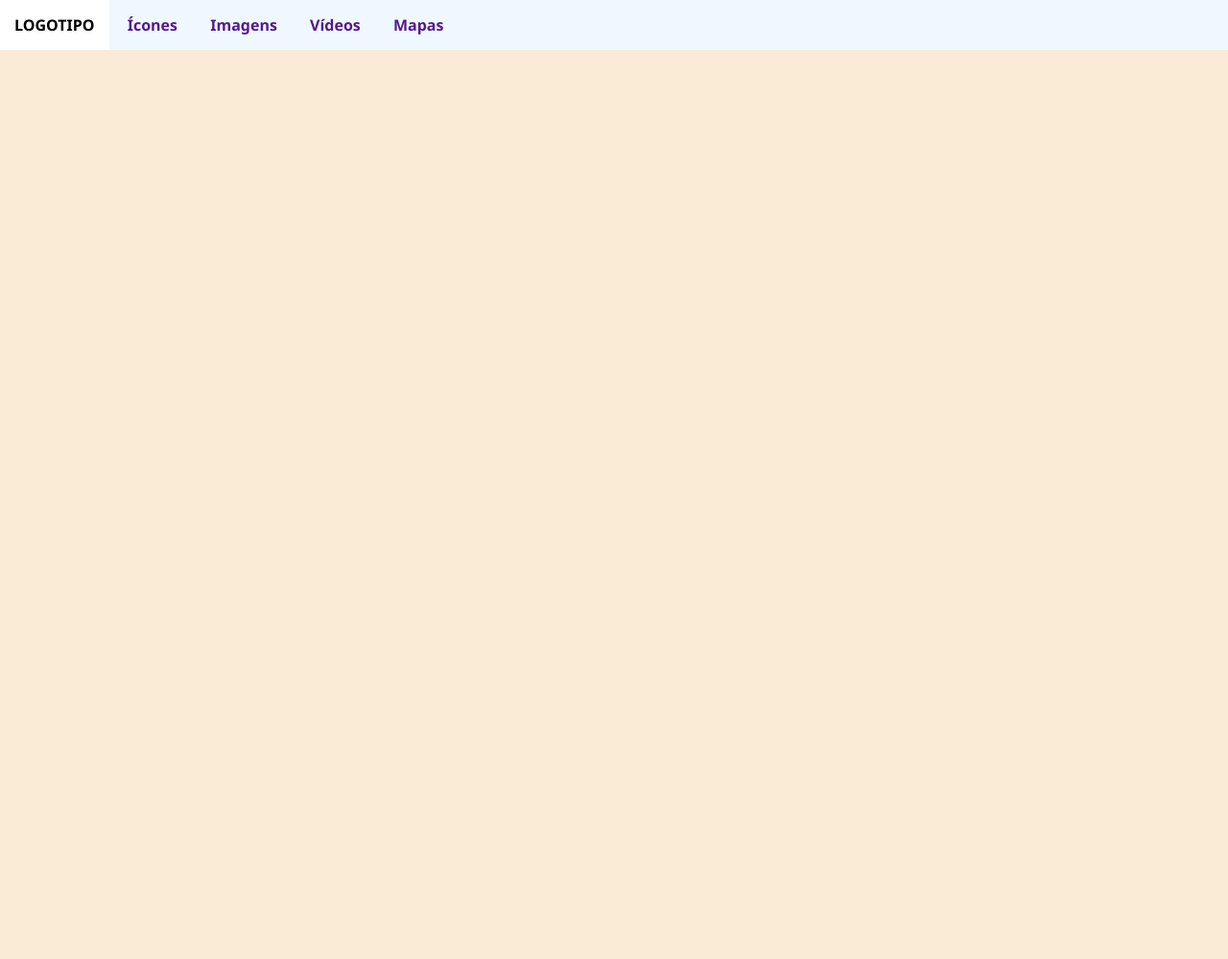
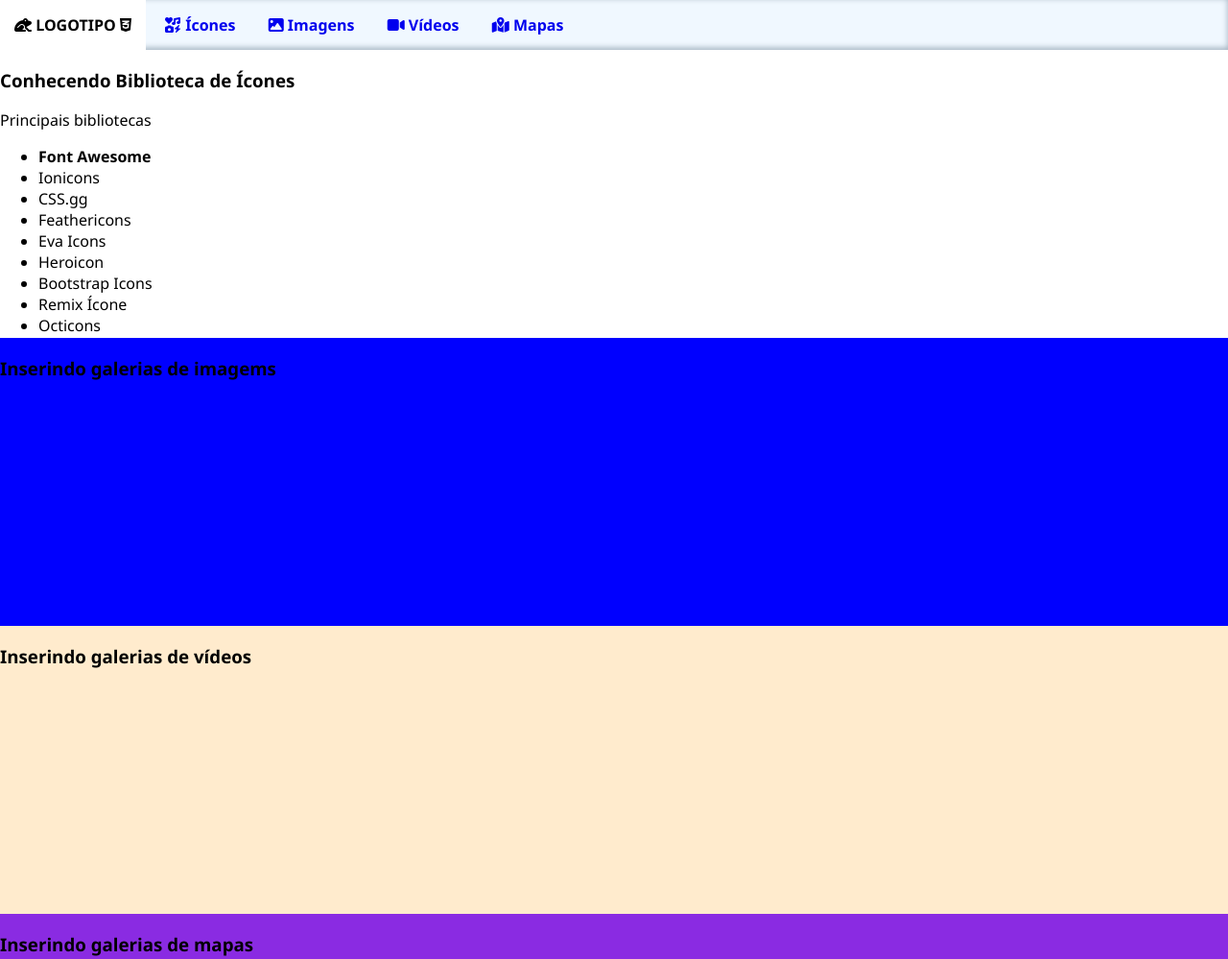
Before and after one commit to GustavoCavaretto/menu_basico, a plain HTML site: page index.html in a window 1280 px wide. Shown: the whole page at 96% size. Before the commit the page ends 800 px from the top, so only its background shows below. Drawn offline with Linux system fonts and the light colour scheme.

Commit message:
fontawesome_add

```diff
--- a/css/estilo.css
+++ b/css/estilo.css
@@ -3,22 +3,31 @@
     box-sizing: border-box;
 
 }
+
 body{
     margin: auto;
     background-color: antiquewhite;
 }
+
 nav{
     background-color: aliceblue;
+    width: 100%;
+    box-shadow: rgba(50, 50, 93, 0.25) 0px 50px 100px -20px, rgba(0, 0, 0, 0.3) 0px 30px 60px -30px,
+    rgba(10, 37, 64, 0.35) 0px -2px 6px 0px inset;
+    float: left;
 }
-li{
+
+nav ul li{
     display: inline-block;
 }
-ul{
+
+nav ul{
     /* remove icone do li */
     list-style-type: none;
     margin: 0;
     padding: 0;
 }
+
 nav>ul>li>a{
     cursor: pointer;
     text-decoration: none;
@@ -26,8 +35,37 @@ nav>ul>li>a{
     padding: 15px;
     display: block;
 }
+
 nav>ul>li>a:hover{
     background-color: white;
     color: black;
 
 }
+
+#icones{
+    background-color: white;
+    width: 100%;
+    height: 300px;
+    float: left;
+}
+
+#imagem{
+    background-color: blue;
+    width: 100%;
+    height: 300px;
+    float: left;
+}
+
+#videos{
+    background-color: blanchedalmond;
+    width: 100%;
+    height: 300px;
+    float: left;
+}
+
+#mapas{
+    background-color: blueviolet;
+    width: 100%;
+    height: 300px;
+    float: left;
+}
--- a/index.html
+++ b/index.html
@@ -6,6 +6,10 @@
     <meta name="viewport" content="width=device-width, initial-scale=1.0">
     <title>Menu Basico</title>
     <link rel="stylesheet" href="css/estilo.css">
+    <!-- importação do font-awesome -->
+    <link rel="stylesheet" href="https://cdnjs.cloudflare.com/ajax/libs/font-awesome/6.1.1/css/all.min.css"
+        integrity="sha512-KfkfwYDsLkIlwQp6LFnl8zNdLGxu9YAA1QvwINks4PhcElQSvqcyVLLD9aMhXd13uQjoXtEKNosOWaZqXgel0g=="
+        crossorigin="anonymous" referrerpolicy="no-referrer" />
 </head>
 <body>
     <!-- conteiner = div principal do site -->
@@ -13,22 +17,52 @@
         <nav>
             <ul>
                 <li>
-                    <a href="">LOGOTIPO</a>
+                    <a href=""><i class="fa-solid fa-frog fa-bounce"></i> LOGOTIPO <i class="fa-brands fa-css3-alt"></i></a>
                 </li>
                 <li>
-                    <a href="">Ícones</a>
+                    <a href="#icones"><i class="fa-solid fa-icons"></i> Ícones</a>
                 </li>
                 <li>
-                    <a href="">Imagens</a>
+                    <a href="#imagem"><i class="fa-solid fa-image"></i> Imagens</a>
                 </li>
                 <li>
-                    <a href="">Vídeos</a>
+                    <a href="#videos"><i class="fa-solid fa-video"></i> Vídeos</a>
                 </li>
                 <li>
-                    <a href="">Mapas</a>
+                    <a href="#mapas"><i class="fa-solid fa-map-location-dot"></i> Mapas</a>
                 </li>
             </ul>
-        </nav>
+        </nav> <!--fim menu-->
+        <div id="icones">
+            <h3>Conhecendo Biblioteca de Ícones</h3>
+            <p>Principais  bibliotecas</p>
+            <ul>
+                <li><b>Font Awesome</b></li>
+                <li>Ionicons</li>
+                <li>CSS.gg</li>
+                <li>Feathericons</li>
+                <li>Eva Icons</li>
+                <li>Heroicon</li>
+                <li>Bootstrap Icons</li>
+                <li>Remix Ícone</li>
+                <li>Octicons</li>
+                <li>Ikonate</li>
+            </ul>
+
+        </div>
+        <div id="imagem">
+            <h3>Inserindo galerias de imagems</h3>
+
+        </div>
+        <div id="videos">
+            <h3>Inserindo galerias de vídeos</h3>
+
+        </div>
+        <div id="mapas">
+            <h3>Inserindo galerias de mapas</h3>
+
+        </div>
+
     </div>
 
 </body>
```
